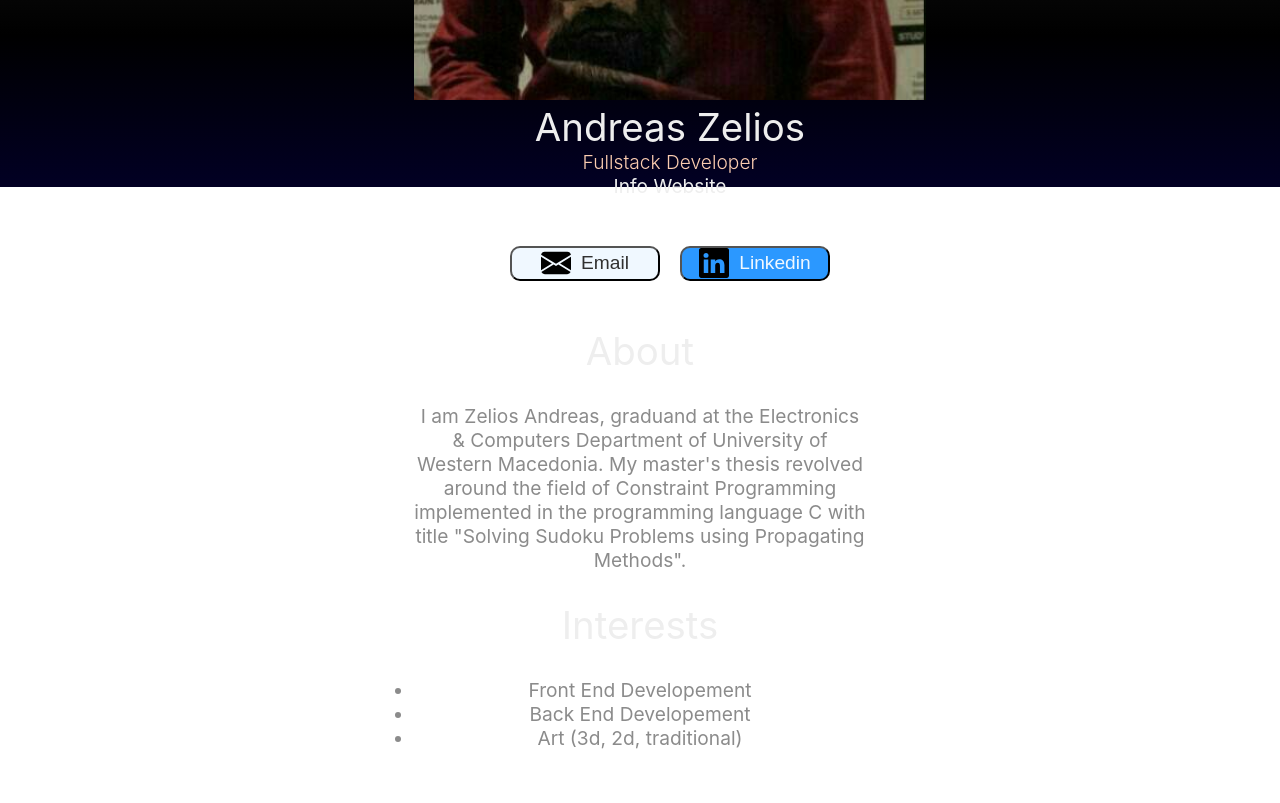
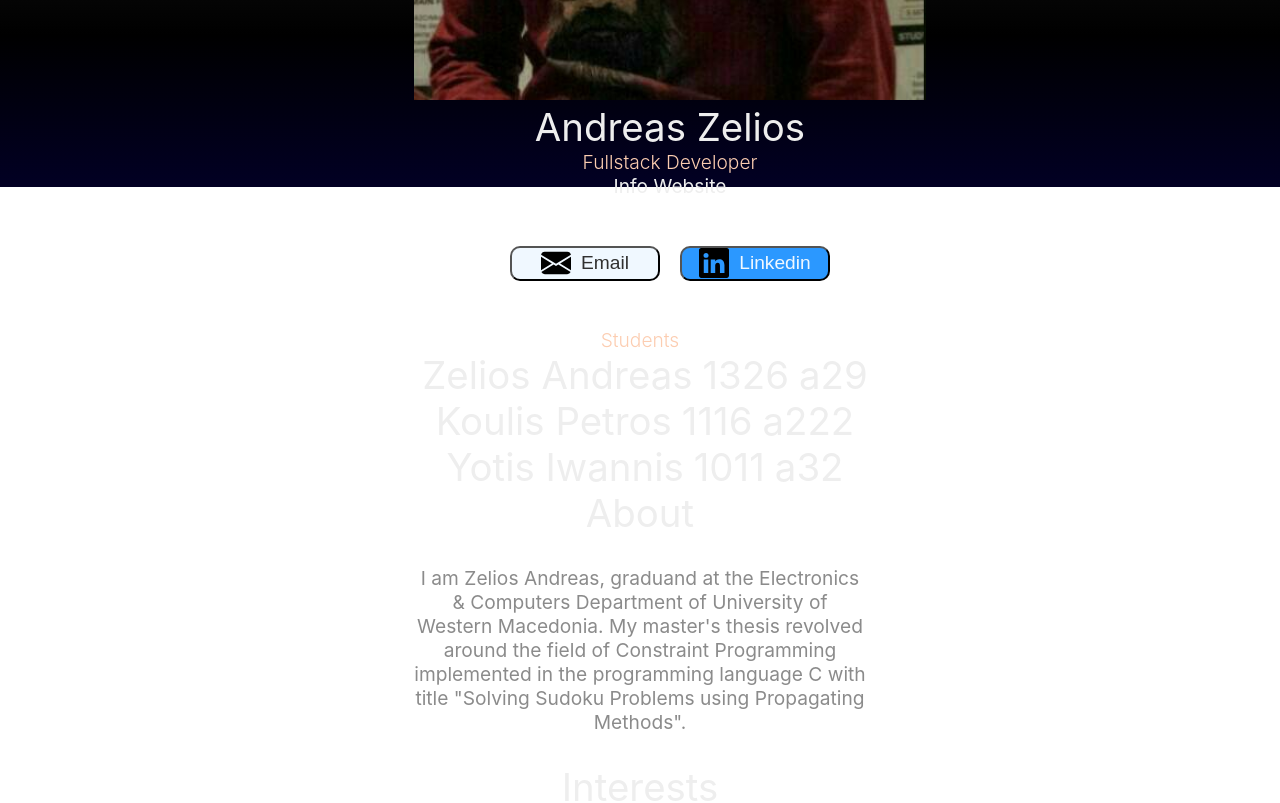
Before and after one commit to andreasZel/ReactPractice, a React (Create React App) app: page / in a window 1280 px wide. Shown: the part 613-1416 px from the top of the page. Built offline with nearby package versions, Linux system fonts and the light colour scheme.

Commit message:
added a class of students and displayed each studets as a cards

```diff
--- a/src/App.js
+++ b/src/App.js
@@ -2,11 +2,27 @@ import "./App.css";
 import About from "./Components/About";
 import Info from "./Components/Info";
 import Footer from "./Components/Footer";
+import StudentCard from "./Components/StudentCard";
+import { StudentClass } from "./ClassOfStudents.js";
 
 export default function App() {
+  let Students = StudentClass.map((current_student) => {
+    return (
+      <StudentCard
+        StudentName={current_student.Student_Name}
+        StudentAM={current_student.Student_AM}
+        Class={current_student.Class}
+      />
+    );
+  });
+
+  console.log(Students);
+
   return (
     <div className="App">
       <Info />
+      <h2>Students</h2>
+      {Students}
       <About />
       <Footer />
     </div>
--- /dev/null
+++ b/src/ClassOfStudents.js
@@ -0,0 +1,20 @@
+export const StudentClass = [
+  {
+    key: "1",
+    Student_Name: "Zelios Andreas",
+    Student_AM: 1326,
+    Class: "a29",
+  },
+  {
+    key: "2",
+    Student_Name: "Koulis Petros",
+    Student_AM: 1116,
+    Class: "a222",
+  },
+  {
+    key: "3",
+    Student_Name: "Yotis Iwannis",
+    Student_AM: 1011,
+    Class: "a32",
+  },
+];
--- /dev/null
+++ b/src/Components/StudentCard.js
@@ -0,0 +1,9 @@
+export default function StudentCard(props) {
+  return (
+    <div className="StudentCard">
+      <h1>{props.StudentName}</h1>
+      <h1>{props.StudentAM}</h1>
+      <h1>{props.Class}</h1>
+    </div>
+  );
+}
--- a/src/index.css
+++ b/src/index.css
@@ -151,3 +151,12 @@ code {
   font-family: source-code-pro, Menlo, Monaco, Consolas, "Courier New",
     monospace;
 }
+
+.StudentCard {
+  display: flex;
+  justify-content: center;
+}
+
+.StudentCard > h1 {
+  padding-left: 10px;
+}
```
